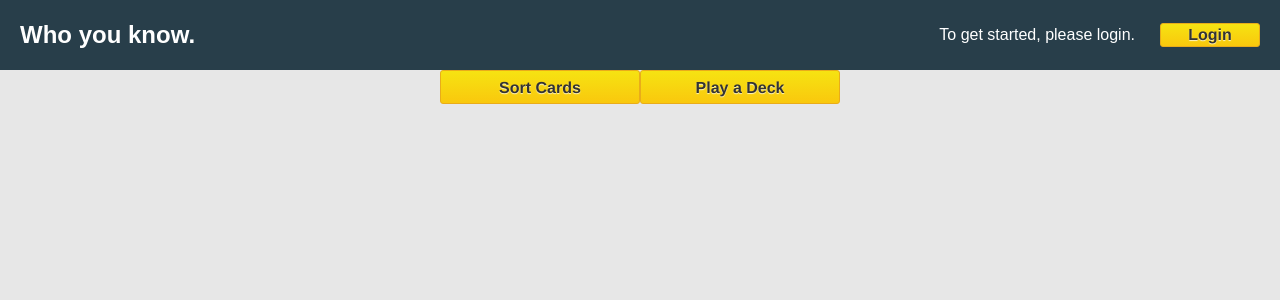
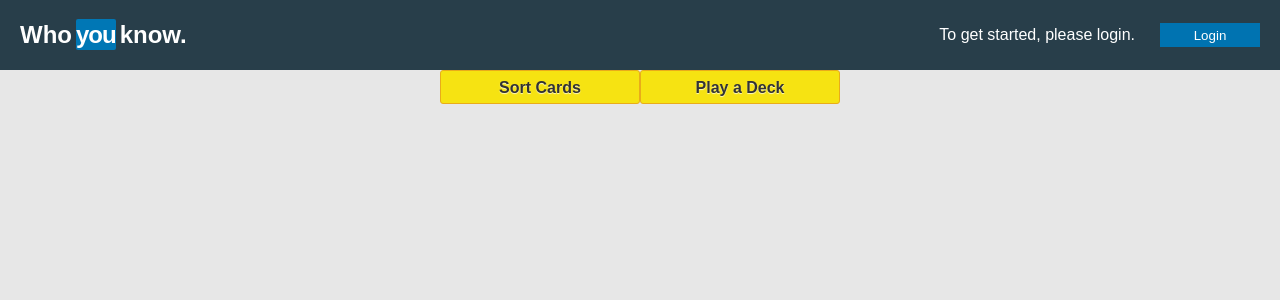
Before and after one commit to hmesander/who-you-know-FE, a React (Create React App) app: page /callback in a window 1280 px wide. Shown: the top 300 px of the page. Built offline with nearby package versions, Linux system fonts and the light colour scheme; what auth0-js would draw is missing.

Commit message:
Change login button color, add play incorrect cards functionality, add scoring percentage

```diff
--- a/src/Components/App/App.css
+++ b/src/Components/App/App.css
@@ -1,14 +1,10 @@
 .App {
   text-align: center;
+  /* font-family: Sans-Serif; */
 }
 
 body {
   background-color: #e7e7e7;
-}
-
-.App-logo {
-  animation: App-logo-spin infinite 20s linear;
-  height: 80px;
 }
 
 .App-header {
@@ -23,7 +19,17 @@ body {
 
 .App-title {
   font-size: 1.5em;
+  font-weight: 600;
   background-color: none;
+}
+
+.logo {
+  background-color: #0077b5;
+  border-radius: 2px;
+  height: 50px;
+  margin: 0 4px;
+  padding: 2px 0;
+  letter-spacing: -1px;
 }
 
 .App-intro {
@@ -38,8 +44,7 @@ body {
   align-items: center;
 }
 
-.buttons {
-  color: #fff;
+/* .buttons {
   font-family: Helvetica,Arial,sans-serif;
   font-size: 16px;
   font-weight: bold;
@@ -52,20 +57,45 @@ body {
   box-sizing: border-box;
   background-image: linear-gradient(to bottom, #f6e312 0%,#f9c80d 100%);
   text-shadow: 0 1px 1px rgba(255,255,255,0.75);
+} */
+
+/* .buttons {
+  background-color: #0073b1;
+  border: 0;
+  color: #fff;
+} */
+
+.buttons:hover {
+  background-color: #006097;
 }
 
-.buttons:hover {
+/* .buttons:hover {
   background-image: linear-gradient(to bottom, #eddb11 0%,#efcf14 35%,#f1bf18 65%,#f2b21b 100%);
   box-shadow: 0 1px 3px rgba(0,0,0,0.25);
-}
+} */
 
-.login-button {
+.login-button, .logout-button {
   height: 24px;
   width: 100px;
+  background-color: #0073b1;
+  border: 0;
+  color: #fff;
 }
 
 .sort-cards-button, .play-deck-button {
   height: 34px;
   line-height: 32px;
   width: 200px;
+  background-color: #f6e312;
+  border: 1px solid #e9ac1a;
+  text-shadow: 0 1px 1px rgba(255,255,255,0.75);
+  border-radius: 3px;
+  color: #333;
+  font-size: 16px;
+  font-weight: bold;
 }
+
+.sort-cards-button:hover, .play-deck-button:hover {
+  background-image: linear-gradient(to bottom, #eddb11 0%,#efcf14 35%,#f1bf18 65%,#f2b21b 100%);
+  box-shadow: 0 1px 3px rgba(0,0,0,0.25);
+}
--- a/src/Components/App/App.js
+++ b/src/Components/App/App.js
@@ -39,14 +39,15 @@ export class App extends Component {
     }
   }
 
-  handleLogin = async () => {
-    await auth.login();
+  handleLogin = () => {
+    auth.login();
   }
 
   handleLogout = () => {
-    // auth.logout();
+    auth.logout();
     this.setState({
-      hash: ''
+      hash: '',
+      userId: ''
     });
     this.props.history.push('/');
   }
@@ -64,14 +65,13 @@ export class App extends Component {
     if (splitUrl.length > 1) {
       let accessToken = splitUrl[1].split('&expires_in=')[0];
       let idToken = splitUrl[1].split('&id_token=')[1];
-      console.log(idToken);
       return { idToken, accessToken };
     }
   }
 
   render() {
     let display;
-    if (this.state.hash !== '') {
+    if (this.state.hash !== '' || this.state.userId) {
       display =
       <button
         className="buttons logout-button"
@@ -95,9 +95,12 @@ export class App extends Component {
     return (
       <div className="App">
         <header className="App-header">
-          <h1 className="App-title">Who
-          you
+          <div className='title-container'>
+            <h1 className="App-title">Who
+              <span className='logo'>you</span>
           know.</h1>
+          </div>
+
           {display}
         </header>
         <Route path='/callback' render={() => <Controls handleSort={this.handleSort} handlePlay={this.handlePlayDeck} />} />
--- a/src/Components/Card/Card.js
+++ b/src/Components/Card/Card.js
@@ -49,5 +49,6 @@ Card.propTypes = {
   cardsToSort: PropTypes.array,
   handleDownVote: PropTypes.func,
   handleMiddleVote: PropTypes.func,
+  handlePlay: PropTypes.func,
   handleUpVote: PropTypes.func
 };
--- a/src/Components/GameBoard/GameBoard.js
+++ b/src/Components/GameBoard/GameBoard.js
@@ -101,10 +101,20 @@ export default class GameBoard extends Component {
     });
   }
 
+  reviewIncorrect = () => {
+    const incorrectAnswers = this.state.sorted.filter(answer => answer.answer === 'incorrect');
+    this.setState({
+      cards: incorrectAnswers,
+      sorted: [],
+      correct: 0,
+      incorrect: 0
+    });
+  }
+
   render() {
     return (
       <div>
-        <GameCard gameDeck={this.state.cards} handleSubmit={this.handleSubmit} handleChange={this.handleChange} guess={this.state.guess} getDeck={this.getDeck} feedback={this.state.feedback} getNextCard={this.getNextCard} gameOver={this.state.gameOver} correct={this.state.correct} incorrect={this.state.incorrect}/>
+        <GameCard gameDeck={this.state.cards} handleSubmit={this.handleSubmit} handleChange={this.handleChange} guess={this.state.guess} getDeck={this.getDeck} feedback={this.state.feedback} getNextCard={this.getNextCard} gameOver={this.state.gameOver} correct={this.state.correct} incorrect={this.state.incorrect} reviewIncorrect={this.reviewIncorrect}/>
       </div>
     );
   }
--- a/src/Components/GameCard/GameCard.js
+++ b/src/Components/GameCard/GameCard.js
@@ -34,7 +34,9 @@ const GameCard = (props) => {
         <h3>Results:</h3>
         <p>Correct: {props.correct}</p>
         <p>Incorrect: {props.incorrect}</p>
-        <button className='get-deck-button'onClick={() => props.getDeck()}>Get Deck</button>
+        <p>Percentage: {props.incorrect / 4 * 100}</p>
+        <button className='review-button'onClick={() => props.reviewIncorrect()}>Redo Incorrect</button>
+        <button className='get-deck-button'onClick={() => props.getDeck()}>Get New Deck</button>
       </div>
     );
   } else {
--- a/src/Components/PlayCards/PlayCards.js
+++ b/src/Components/PlayCards/PlayCards.js
@@ -2,6 +2,7 @@ import React, { Component } from 'react';
 import mockData from '../../helpers/mockData.js';
 import { retrieveCardsToPlay } from '../../helpers/apiCalls.js';
 import GameBoard from '../GameBoard/GameBoard.js';
+import PropTypes from 'prop-types';
 
 export default class PlayCards extends Component {
   constructor() {
@@ -31,10 +32,16 @@ export default class PlayCards extends Component {
   }
 
   render() {
-    if (!this.state.difficulty) {
+    if (!this.props.userId) {
       return (
         <div>
-          <button className='easy-button'onClick={(event) => this.setDifficulty(event)} value='easy'>Easy</button>
+          You must be logged in to Play!
+        </div>
+      );
+    } else if (!this.state.difficulty) {
+      return (
+        <div>
+          <button className='easy-button' onClick={(event) => this.setDifficulty(event)} value='easy'>Easy</button>
           <button className='medium-button' onClick={(event) => this.setDifficulty(event)} value='medium'>Medium</button>
           <button className='hard-button' onClick={(event) => this.setDifficulty(event)} value='hard'>Hard</button>
         </div>
@@ -48,3 +55,7 @@ export default class PlayCards extends Component {
     }
   }
 }
+
+PlayCards.propTypes = {
+  userId: PropTypes.number
+};
--- a/src/Components/Sort/Sort.js
+++ b/src/Components/Sort/Sort.js
@@ -47,11 +47,19 @@ export default class Sort extends Component {
   }
 
   render() {
-    return (
-      <div>
-        <Card cardsToSort={this.state.cards} handleUpVote={this.handleUpVote} handleMiddleVote={this.handleMiddleVote} handleDownVote={this.handleDownVote} handlePlay={this.props.handlePlay}/>
-      </div>
-    );
+    if (this.props.userId) {
+      return (
+        <div>
+          <Card cardsToSort={this.state.cards} handleUpVote={this.handleUpVote} handleMiddleVote={this.handleMiddleVote} handleDownVote={this.handleDownVote} handlePlay={this.props.handlePlay} />
+        </div>
+      );
+    } else {
+      return (
+        <div>
+          You must be logged in to Sort!
+        </div>
+      );
+    }
   }
 }
 
```
